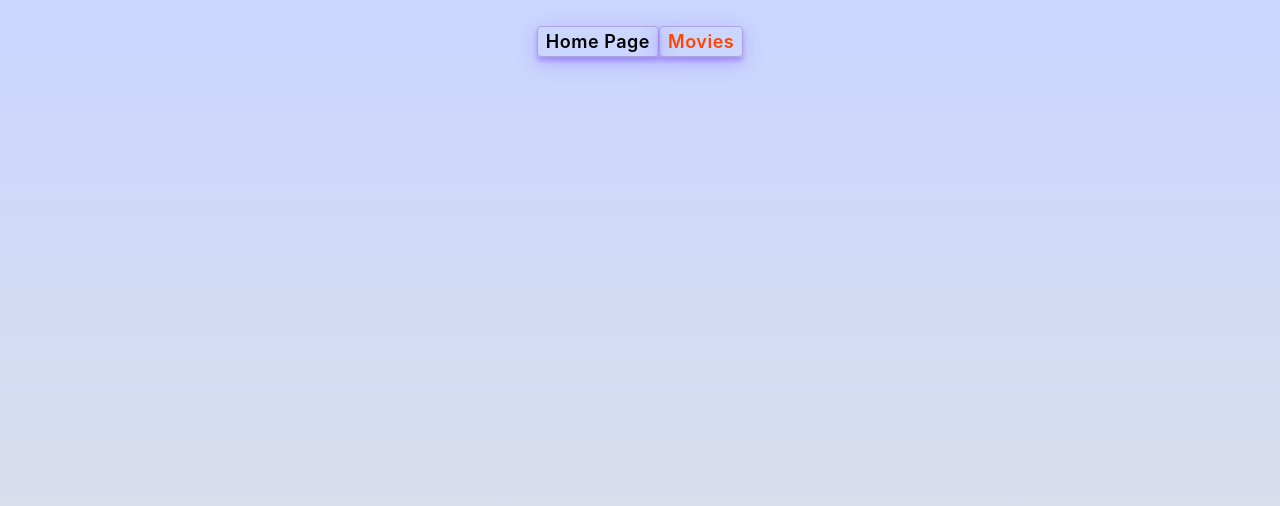
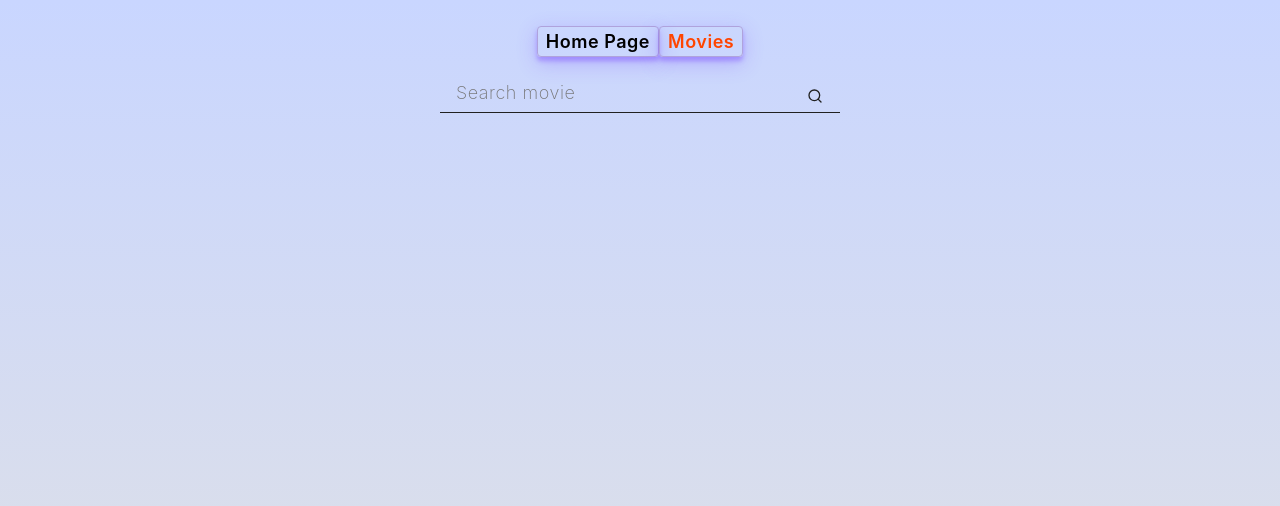
Before and after one commit to NovichokUA/goit-react-hw-05, a React (Vite) app: page /movies in a window 1280 px wide. Before the commit this address had no page. Shown: the top 506 px of the page. Built offline with nearby package versions, Linux system fonts and the light colour scheme.

Commit message:
add moviesPage

```diff
--- a/src/App.jsx
+++ b/src/App.jsx
@@ -5,6 +5,7 @@ import { Toaster } from "react-hot-toast";
 import { Spiner } from "./components/spiner/Spiner";
 
 import "./App.css";
+import MoviesPage from "./pages/moviesPage/MoviesPage";
 // import Navigation from "./components/navigation/Navigation";
 
 const HomePages = lazy(() => import("./pages/homePage/HomePage"));
@@ -26,6 +27,7 @@ function App() {
       <Suspense fallback={<Spiner />}>
         <Routes>
           <Route path="/" element={<HomePages />} />
+          <Route path="/movies" element={<MoviesPage />} />
           {/* <Route path="/movies" element={<MoviesPage />} />
           <Route path="/movies/:movieId" element={<MovieDetailsPage />}>
             <Route path="cast" element={<MovieCast />} />
--- /dev/null
+++ b/src/pages/moviesPage/MoviesPage.jsx
@@ -0,0 +1,115 @@
+import { useState, useEffect } from "react";
+import { useSearchParams } from "react-router-dom";
+import toast, { Toaster } from "react-hot-toast";
+import { searchMovie } from "../../MovieApi";
+
+import css from "./MoviesPage.module.css";
+import { FiSearch } from "react-icons/fi";
+import MovieList from "../../components/moviesList/MovieList";
+import LoadMoreBtn from "../../components/loadMoreBtn/LoadMoreBtn";
+import { Spiner } from "../../components/spiner/Spiner";
+import ErrorMessage from "../../components/errorMessage/ErrorMessage";
+
+function MoviesPage() {
+  const [choiceMovie, setChoiceMovie] = useState([]);
+  const [isLoading, setIsLoading] = useState(false);
+  const [error, setError] = useState(false);
+  const [page, setPage] = useState(1);
+  const [totalPage, setTotalPage] = useState(0);
+  const [params, setParams] = useSearchParams();
+
+  const value = params.get("query") ?? "";
+  // change
+  const getValue = (e) => {
+    e.preventDefault();
+    const form = e.target;
+
+    const valueInput = form.elements.query.value;
+    params.set("query", valueInput);
+    setParams(params);
+
+    if (valueInput.trim() === "") {
+      params.set("query", "");
+      return toast.error("Please enter a search word.", { duration: 1500 });
+    }
+
+    setPage(1);
+    setChoiceMovie([]);
+    setTotalPage(0);
+    form.reset();
+  };
+
+  useEffect(() => {
+    async function GetSearchMovie() {
+      if (!value) return;
+      try {
+        setIsLoading(true);
+        setError(false);
+        const data = await searchMovie(value, page);
+
+        setChoiceMovie((prevData) => [...prevData, ...data.data.results]);
+        setTotalPage(data.data.total_pages);
+        setIsLoading(false);
+      } catch (error) {
+        setError(error);
+      } finally {
+        setIsLoading(false);
+      }
+    }
+    GetSearchMovie();
+  }, [value, page]);
+
+  const handalLoadMore = () => {
+    setPage(page + 1);
+  };
+
+  const containerStyle = {
+    top: "40px",
+  };
+
+  return (
+    <div>
+      <form onSubmit={getValue} className={css.form}>
+        <input
+          type="text"
+          name="query"
+          placeholder="Search movie"
+          autoComplete="off"
+          autoFocus
+          className={css.inp}
+        />
+        <button className={css.btn} type="submit">
+          <FiSearch size="16px" />
+        </button>
+      </form>
+
+      <MovieList movies={choiceMovie} />
+
+      {choiceMovie &&
+        choiceMovie.length > 0 &&
+        !isLoading &&
+        totalPage !== page && <LoadMoreBtn onClick={handalLoadMore} />}
+
+      <Toaster
+        containerStyle={containerStyle}
+        toastOptions={{
+          className: "",
+          style: {
+            border: "1px solid #713200",
+            padding: "8px",
+            letterSpacing: "0.03em",
+            fontWeight: "300",
+            color: "var(--color-dark)",
+            fontSize: "var(--font-medium)",
+          },
+        }}
+        reverseOrder={false}
+      />
+
+      {isLoading && <Spiner />}
+      {error && <ErrorMessage error={error} />}
+    </div>
+  );
+}
+
+export default MoviesPage;
--- /dev/null
+++ b/src/pages/moviesPage/MoviesPage.module.css
@@ -0,0 +1,45 @@
+.btn {
+    width: 50px;
+    height: 50px;
+
+    font-size: 20px;
+    font-weight: bold;
+    color: var(--color-dark);
+
+    position: absolute;
+    top: 0;
+    right: 0;
+}
+
+.form {
+    width: 400px;
+    margin: 0 auto;
+    position: relative;
+    margin-bottom: 80px;
+    margin-top: 20px;
+}
+
+.inp {
+
+    width: 100%;
+    height: 40px;
+
+    border-style: none;
+    border-bottom: 1px solid #212121;
+    background-color: transparent;
+
+    padding: 16px;
+    padding-right: 40px;
+    outline: none;
+
+    transition: var(--animation-cubicBezier);
+
+    font-size: var(--font-medium);
+    color: var(--color-dark);
+    font-weight: 300;
+    letter-spacing: 0.03em;
+
+    &::placeholder {
+        font-weight: 200;
+    }
+}
```
